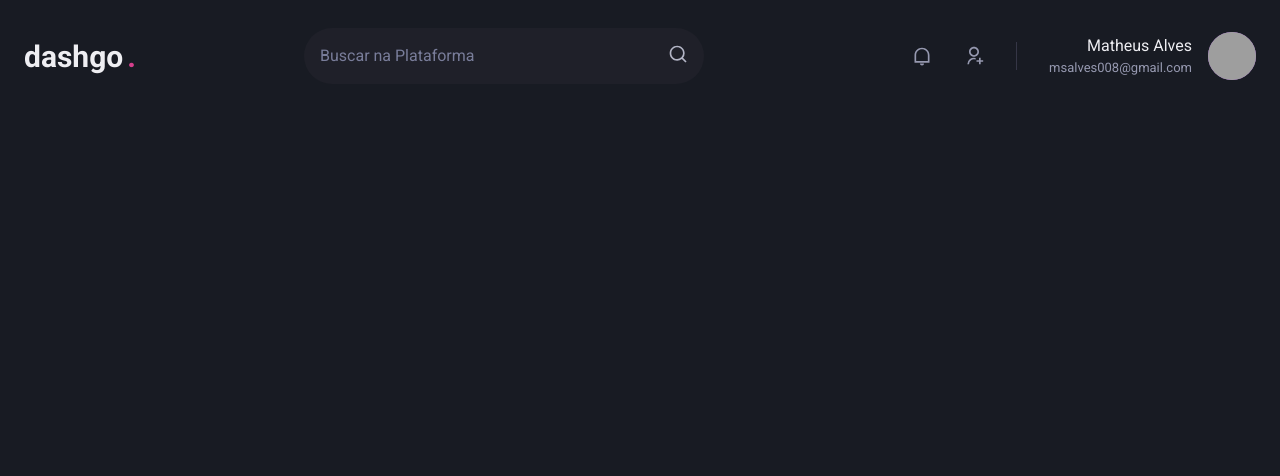
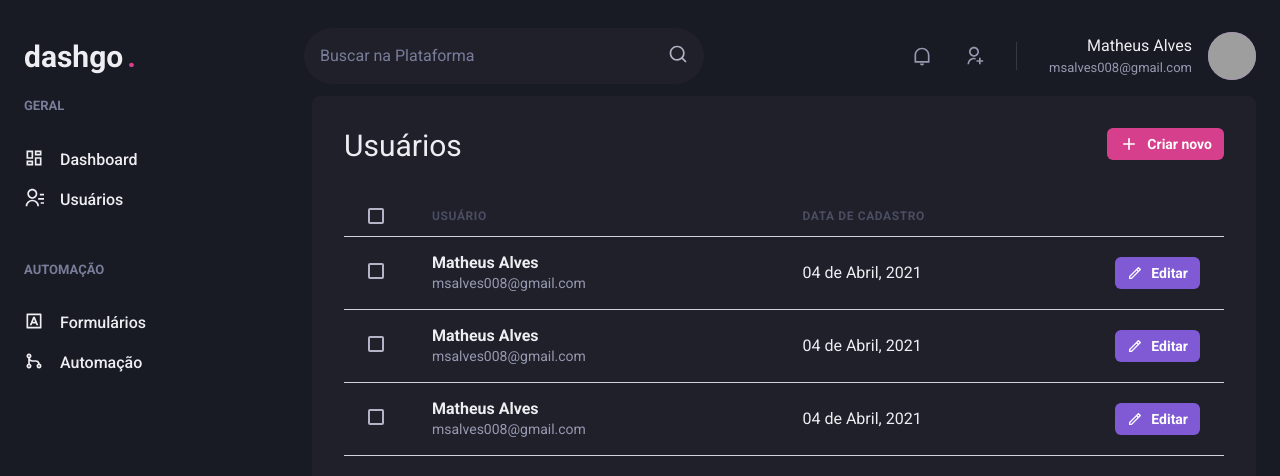
Before and after one commit to msalves008/Next_DashGo, a Next.js app: page /users in a window 1280 px wide. Shown: the top 476 px of the page. Built offline with nearby package versions, Linux system fonts and the light colour scheme; grey boxes are pictures that could not be loaded.

Commit message:
create page UserList

```diff
--- a/src/pages/users/index.tsx
+++ b/src/pages/users/index.tsx
@@ -1,10 +1,135 @@
-import { Box } from "@chakra-ui/react";
+import {
+  Box,
+  Button,
+  Checkbox,
+  Flex,
+  Heading,
+  Icon,
+  Table,
+  Tbody,
+  Td,
+  Th,
+  Thead,
+  Tr,
+  Text,
+} from "@chakra-ui/react";
 import Header from "../../components/Header";
+import { Sidebar } from "../../components/sidebar";
+import { RiAddLine, RiPencilLine } from "react-icons/ri";
+export default function UserList() {
+  return (
+    <Box>
+      <Header />
+      <Flex w="100%" maxWidth={1480} mx="auto" px="6">
+        <Sidebar />
 
-export default function UserList(){
-return (
-  <Box>
-    <Header></Header>
-  </Box>
-)
+        <Box flex="1" borderRadius={8} bg="gray.800" p="8">
+          <Flex mb="8" justify="space-between" alignI="center">
+            <Heading size="lg" fontWeight="normal">
+              Usuários
+            </Heading>
+            <Button
+              as="a"
+              size="sm"
+              fontSize="sm"
+              colorScheme="pink"
+              leftIcon={<Icon as={RiAddLine} fontSize="20" />}
+            >
+              Criar novo
+            </Button>
+          </Flex>
+          <Table colorscheme="whiteAlpha">
+            <Thead>
+              <Tr>
+                <Th px="6" color="gray.300" width="8">
+                  <Checkbox colorScheme="pink" />
+                </Th>
+                <Th>Usuário</Th>
+                <Th>Data de cadastro</Th>
+                <Th></Th>
+              </Tr>
+            </Thead>
+            <Tbody>
+              <Tr>
+                <Td px="6">
+                  <Checkbox colorScheme="pink" />
+                </Td>
+                <Td>
+                  <Box>
+                    <Text fontWeight="bold">Matheus Alves</Text>
+                    <Text fontSize="sm" color="gray.300">
+                      msalves008@gmail.com
+                    </Text>
+                  </Box>
+                </Td>
+                <Td>04 de Abril, 2021</Td>
+                <Td w="8">
+                  <Button
+                    as="a"
+                    size="sm"
+                    fontSize="sm"
+                    colorScheme="purple"
+                    leftIcon={<Icon as={RiPencilLine} fontSize="16" />}
+                  >
+                    Editar
+                  </Button>
+                </Td>
+              </Tr>
+              <Tr>
+                <Td px="6">
+                  <Checkbox colorScheme="pink" />
+                </Td>
+                <Td>
+                  <Box>
+                    <Text fontWeight="bold">Matheus Alves</Text>
+                    <Text fontSize="sm" color="gray.300">
+                      msalves008@gmail.com
+                    </Text>
+                  </Box>
+                </Td>
+                <Td>04 de Abril, 2021</Td>
+                <Td w="8">
+                  <Button
+                    as="a"
+                    size="sm"
+                    fontSize="sm"
+                    colorScheme="purple"
+                    leftIcon={<Icon as={RiPencilLine} fontSize="16" />}
+                  >
+                    Editar
+                  </Button>
+                </Td>
+              </Tr>
+
+              <Tr>
+                <Td px="6">
+                  <Checkbox colorScheme="pink" />
+                </Td>
+                <Td>
+                  <Box>
+                    <Text fontWeight="bold">Matheus Alves</Text>
+                    <Text fontSize="sm" color="gray.300">
+                      msalves008@gmail.com
+                    </Text>
+                  </Box>
+                </Td>
+                <Td>04 de Abril, 2021</Td>
+                <Td w="8">
+                  <Button
+                    as="a"
+                    size="sm"
+                    fontSize="sm"
+                    colorScheme="purple"
+                    leftIcon={<Icon as={RiPencilLine} fontSize="16" />}
+                  >
+                    Editar
+                  </Button>
+                </Td>
+              </Tr>
+            </Tbody>
+          </Table>
+        </Box>
+      </Flex>
+    </Box>
+  );
 }
```
